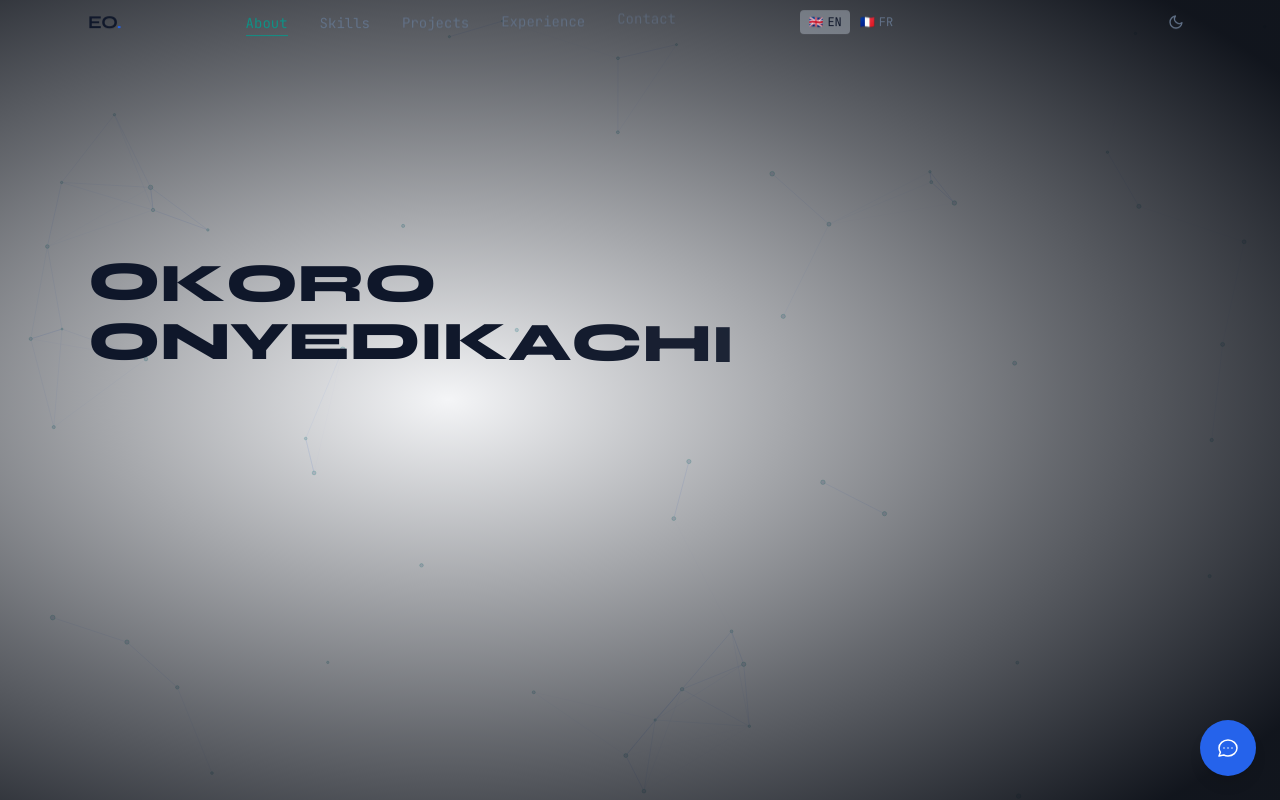
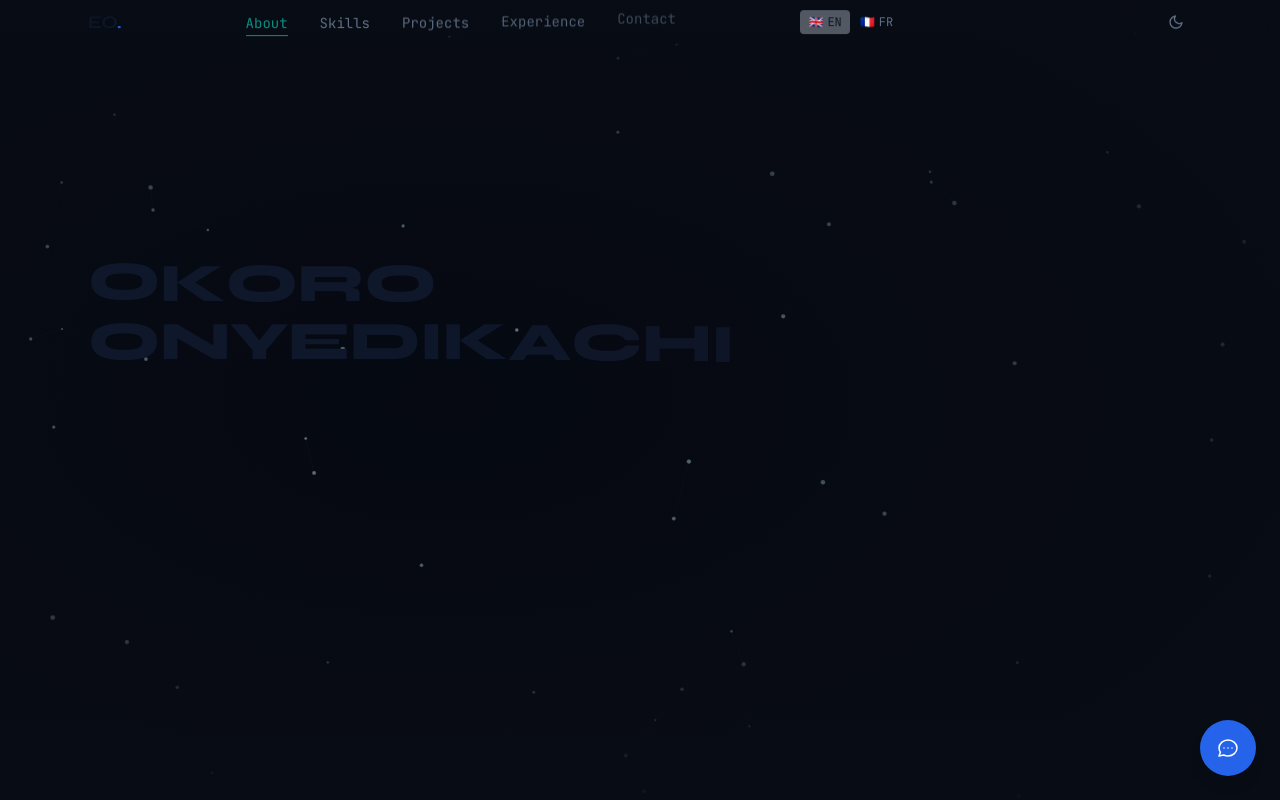
Before and after one commit to Nuel-dev-oi/Portfolio-app, a React (Vite) app in the folder client/: page / in a window 1280 px wide. Shown: the top 800 px of the page. Built offline with nearby package versions, Linux system fonts and the light colour scheme.

Commit message:
Deepen hero background shadow and vignette for stronger dark contrast

```diff
--- a/client/src/sections/Hero.tsx
+++ b/client/src/sections/Hero.tsx
@@ -74,6 +74,7 @@ export function Hero() {
     <section
       id="hero"
       className="relative min-h-screen flex items-center overflow-hidden bg-void w-full"
+      style={{ backgroundColor: '#04070f' }}
     >
       <NodeGraph />
 
@@ -82,7 +83,16 @@ export function Hero() {
         className="absolute inset-0 pointer-events-none"
         style={{
           background:
-            'radial-gradient(ellipse 80% 70% at 35% 50%, transparent 0%, rgba(8,12,20,0.6) 60%, rgba(8,12,20,0.96) 100%)',
+            'radial-gradient(ellipse 80% 70% at 35% 50%, rgba(8,12,20,0.35) 0%, rgba(8,12,20,0.75) 55%, rgba(8,12,20,0.97) 100%)',
+        }}
+        aria-hidden="true"
+      />
+      {/* Extra vignette for mobile — darkens edges so text is always legible */}
+      <div
+        className="absolute inset-0 pointer-events-none"
+        style={{
+          background:
+            'linear-gradient(to bottom, rgba(8,12,20,0.55) 0%, transparent 20%, transparent 75%, rgba(8,12,20,0.7) 100%)',
         }}
         aria-hidden="true"
       />
```
